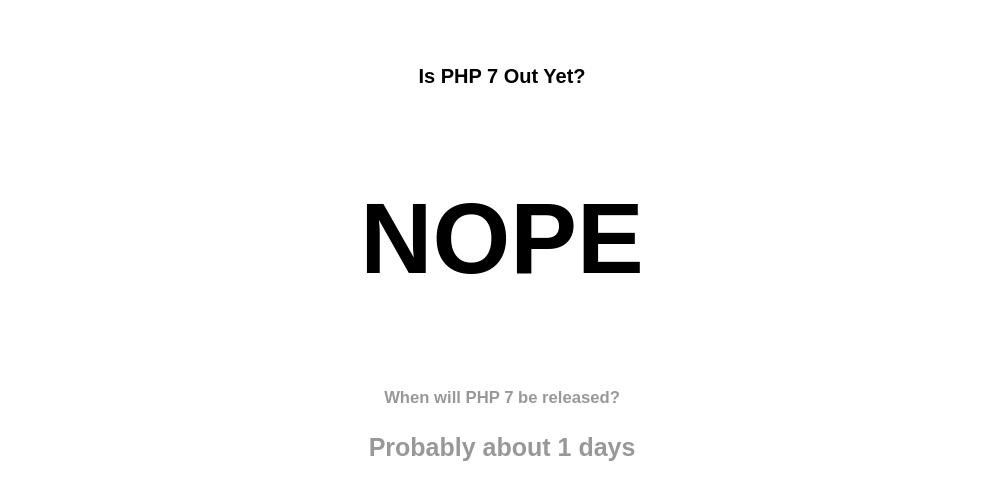
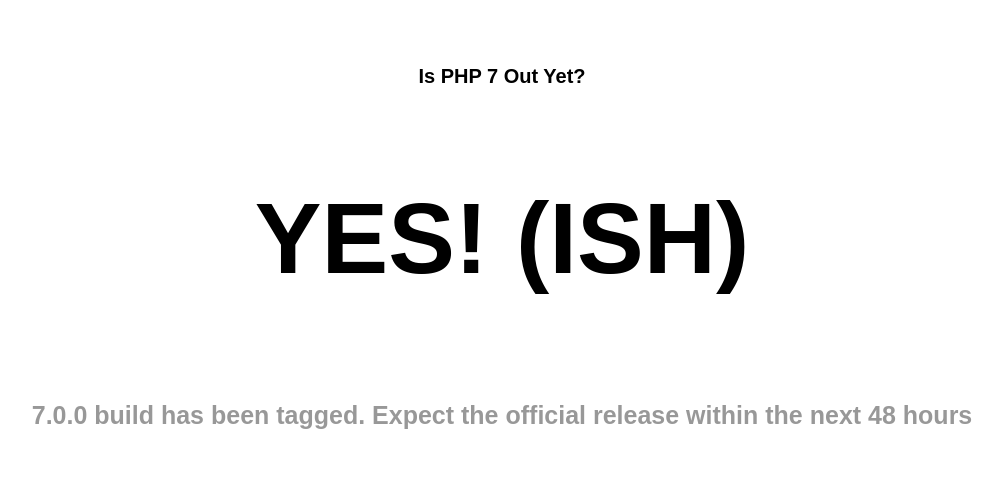
Before and after one commit to adamnicholson/isphp7outyet, a PHP site: page / in a window 1280 px wide. Shown: the part 193-693 px from the top of the page, without its empty margins (138-1140 px from the left). Run offline with PHP 8.4, Linux system fonts and the light colour scheme.

Commit message:
Hotfix release date

```diff
--- a/src/index.php
+++ b/src/index.php
@@ -43,24 +43,11 @@
 
 <h1>Is PHP 7 Out Yet?</h1>
 
-<?php if ((new \Carbon\Carbon())->gt(new \Carbon\Carbon('2015-12-03'))): ?>
+<h2><a href="https://github.com/php/php-src/releases/tag/php-7.0.0">Yes! (ish)</a></h2>
 
-    <h2>Yes!</h2>
-
-    <h3>... probably!</h3>
-
-<?php else: ?>
-
-    <h2>Nope</h2>
-
-    <small>
-        <h1>When will PHP 7 be released?</h1>
-
-        <h3><a href="http://marc.info/?l=php-internals&m=144838316924497&w=2">Probably about <?= (new \Carbon\Carbon('2015-12-03'))->diffInDays(); ?> days</a></h3>
-    </small>
-
-<?php endif; ?>
-
+<small style="padding: 0 40px;">
+<h3>7.0.0 build has been tagged. Expect the official release within the next 48 hours</h3>
+</small>
 
 
 <script>
```
